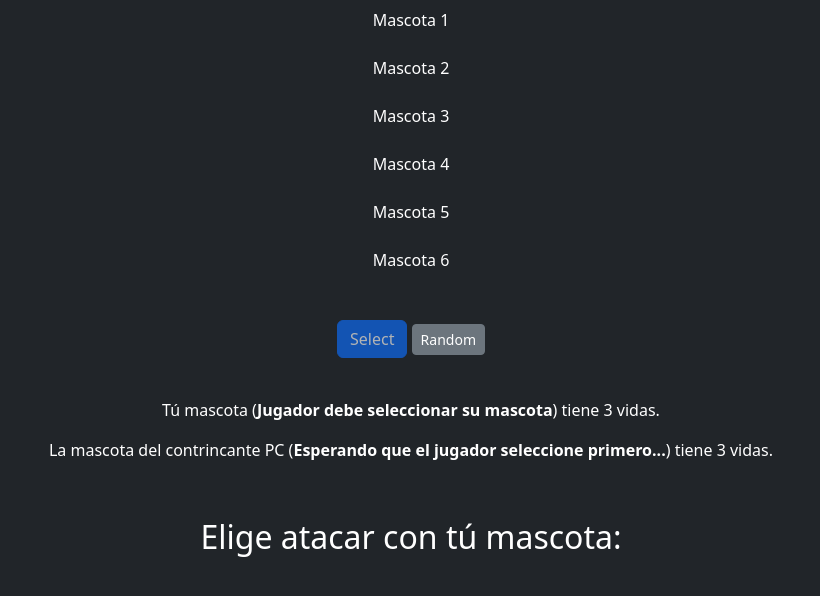
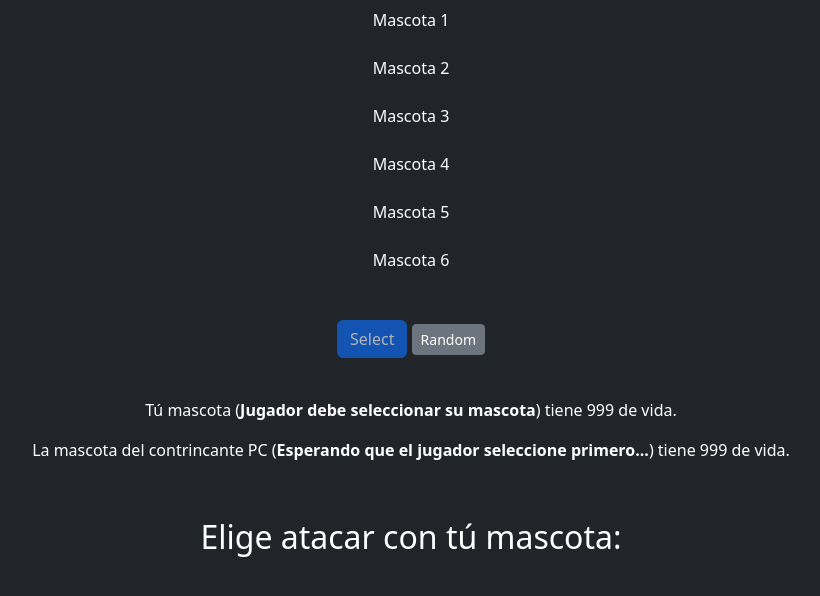
Before and after one commit to Ivan9912/Juego-2, a plain HTML site: page index.html in a window 1280 px wide. Shown: the part 478-1074 px from the top of the page, without its empty margins (229-1049 px from the left). Drawn offline with nearby package versions, Linux system fonts and the light colour scheme.

Commit message:
saba de datos

```diff
--- a/index.html
+++ b/index.html
@@ -65,9 +65,9 @@
                 </p>
             </section>
             <p><br>
-                Tú mascota (<b><span id = "nombre-mascota-jugador">Jugador debe seleccionar su mascota</span></b>) tiene <span>3</span> vidas.
+                Tú mascota (<b><span id = "nombre-mascota-jugador">Jugador debe seleccionar su mascota</span></b>) tiene <span id = "span-vida-jugador">999</span> de vida.
             </p>
-            <p>La mascota del contrincante PC (<b><span id = "nombre-mascota-pc" >Esperando que el jugador seleccione primero...</span></b>) tiene <span>3</span> vidas.
+            <p>La mascota del contrincante PC (<b><span id = "nombre-mascota-pc" >Esperando que el jugador seleccione primero...</span></b>) tiene <span id = "span-vida-pc">999</span> de vida.
             </p>
         </section>
         <section><br>
--- a/js/buttonsActions.js
+++ b/js/buttonsActions.js
@@ -283,10 +283,13 @@ function crearMensajeResultado () {
 // se podria eleiminar la variable ResultadoDeAtaques y colocarlo como parametro de crearMensajeResultado con el valor de cada condicional (ganar, perder o empatar).
 //COMBATE-------------------------
 function combateDeElementos () {
+    let spanVidaJugador = document.getElementById (`span-vida-jugador`);
+    let spanVidaPc = document.getElementById (`span-vida-pc`);
+
     if (ataqueElementoDeLaPc == ataqueElementoJugador) {
         ResultadoDeAtaques = `EMPATE 😮😮😮😮`;
         crearMensajeResultado();
-    } else if (ataqueElementoDeLaPc == `Fuego 🔥` && ataqueElementoJugador == `Tierra ☘` || ataqueElementoDeLaPc == `Tierra ☘` && ataqueElementoJugador == `Agua 💧` || ataqueElementoDeLaPc == `Agua 💧` && ataqueElementoJugador == `Fuego 🔥`) {
+    } else if ((ataqueElementoDeLaPc == `Fuego 🔥` && ataqueElementoJugador == `Tierra ☘`) || (ataqueElementoDeLaPc == `Tierra ☘` && ataqueElementoJugador == `Agua 💧`) || (ataqueElementoDeLaPc == `Agua 💧` && ataqueElementoJugador == `Fuego 🔥`)) {
         ResultadoDeAtaques = `GANASTE 🎉🎉🎈🥳🎉`;
         crearMensajeResultado();
         //triunfos++
@@ -297,8 +300,8 @@ function combateDeElementos () {
     }
 }
 
+
 let ResultadoDeAtaques;
-
 
 window.addEventListener (`load`, init);
 
@@ -312,7 +315,8 @@ let ataqueElementoDeLaPc;
 let validate = 0;
 const mascotaElegidaPorPc = [`Mascota 1`];
 const mascotaElegidaPorJugador = [`Mascota 1`];
-
+let vidaJugador = 999;
+let vidaPc = 999;
 
 
 //.join es metodo para unir arrays!!.
```
